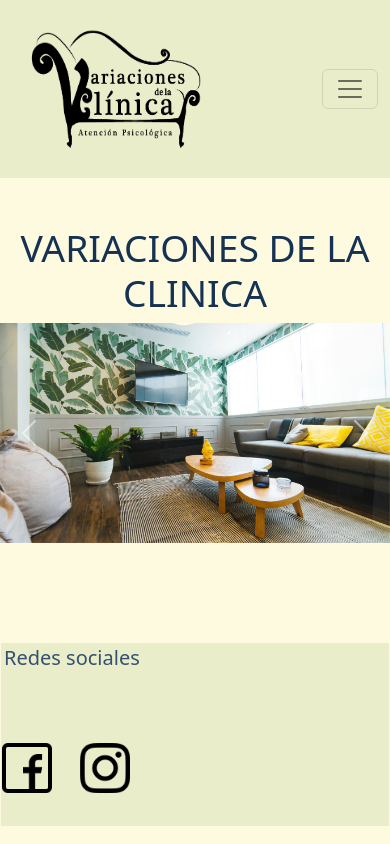
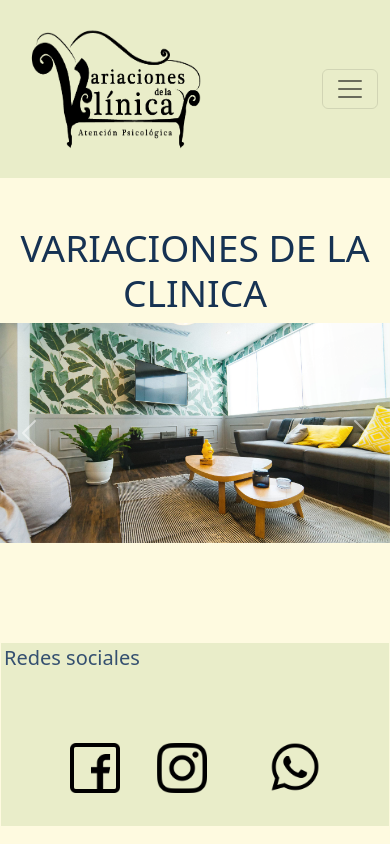
Before and after one commit to AgustinDuranMartinez/variacionesClinica, a website: page index.html in a window 390 px wide. Drawn offline with nearby package versions, Linux system fonts and the light colour scheme.

Commit message:
agregue logo de whatsapp a todas las paginas

```diff
--- a/index.html
+++ b/index.html
@@ -74,12 +74,17 @@
       </div>
  </header>
 
- <footer class="footer__nosotros bg-verdolaga ">
+ <footer class="footer__nosotros bg-verdolaga">
     <p class="redesPN lead">Redes sociales</p>
+    <div class="cajaFlex">
     <div class="redesN">
     <a href="https://www.facebook.com/variacionesdelaclinica" target="_blank"><img src="multimedia/facebook black.png" alt="facebook"></a>
     <a href="https://www.instagram.com/psicologos.variaciones/" target="_blank"><img src="multimedia/instagram black.png" alt="instagram"></a>
     </div>
+    <div class="redesWhatsapp">
+      <a href="https://web.whatsapp.com/" target="_blank"><img src="multimedia/whatsapp black.png" alt="whatsapp"></a>
+    </div>
+  </div>
 </footer>
 
     <!-- JavaScript Bundle with Popper -->
--- a/scss/_variables.scss
+++ b/scss/_variables.scss
@@ -25,12 +25,12 @@ $estilos:(
 /*EXTEND*/
 .cajaMap2{
     @extend .cajaMap1;
-    color: #165328;
+    color: #294464;
 }
 
 .cajaP2{
     @extend .cajaP1;
-    color: #165328;
+    color: #294464;
 }
 
 /*MIXINS*/
--- a/scss/main.scss
+++ b/scss/main.scss
@@ -60,24 +60,30 @@ form{
 // .redesPN{
 //     @include red;
 // }
+
+.cajaFlex{
+    display: flex;
+    justify-content: space-between
+}
+
 .redesPN{
     @include redes(#355070, 1px 1px 3px 3px);
 }
 .redesN{
     img{
-width: 50px;
-margin: 1px 1px 3px 3px
+        width: 50px;
+        margin: 1px 1px 3px 3px
 }
 }
-
-//                 /*INICIO DEL IMPORT*/
-// @import "index";
-// @import "nosotros";
-// @import "servicios";
-// @import "galeria";
-// @import "contacto";
-// @import "variables";
-//                 /*FIN DEL IMPORT*/
+.redesWhatsapp{
+    // position: fixed;
+    // right: 0;
+    // bottom: 10px;
+    img{
+        width: 50px;
+        margin: 1px 10px 3px 3px
+}
+}
 
 /* PARA TABLET EN PAGINA NOSOTROS, SERVICIOS, GALERIA Y CONTACTO-- 768px */
 
@@ -107,6 +113,10 @@ width: 60px;
     flex-direction: column;
 }
 
+.cajaFlex{
+    justify-content: space-evenly
+}
+
 }
 
 
@@ -132,8 +142,13 @@ width: 60px;
     }
     .redesN img{
     width: 50px;
-    margin: 10px 1px 1px 1px;
+    margin: 10px 1px 1px 10px;
     }
+
+    .redesWhatsapp img{
+        width: 50px;
+        margin: 10px 10px 3px 3px
+}
 
     /*CONTACTO*/
     .formulario{
```
Also changed, not shown: paginas/contacto.html (+5 -0 lines), paginas/galeria.html (+5 -0 lines), paginas/nosotros.html (+5 -0 lines), paginas/servicios.html (+6 -1 lines), css/main.css, multimedia/whatsapp black.png (added), readme.txt.
